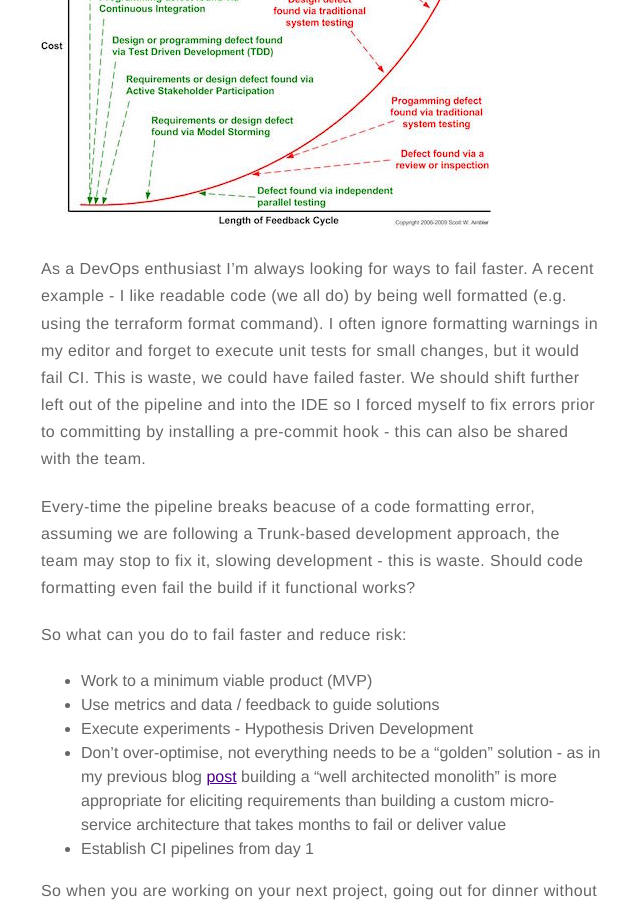
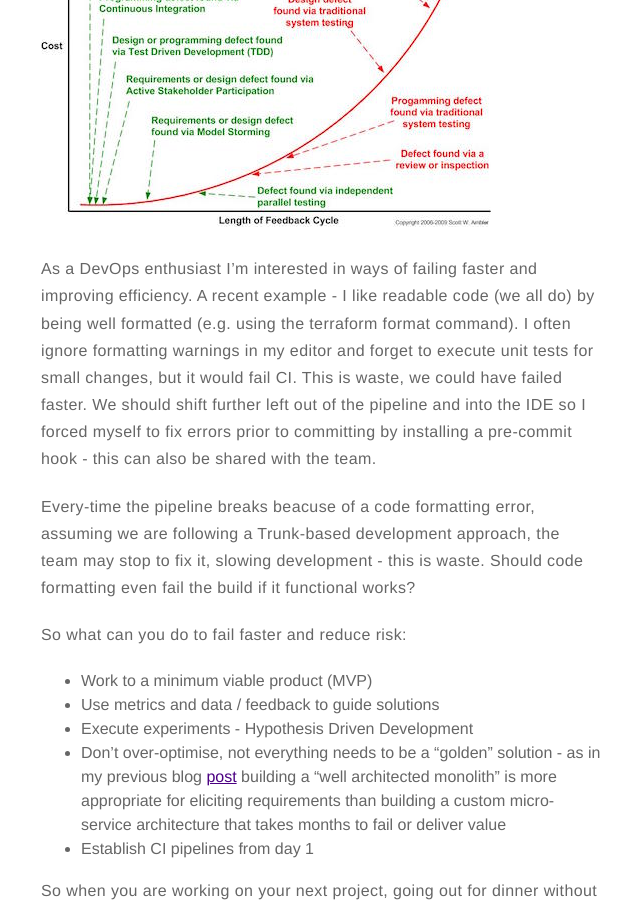
Before and after one commit to RobertNorthard/robertnorthard.github.io, a Jekyll site: the page built from _posts/2019-03-10-its-okay-to-fail.markdown, in a window 1280 px wide and 900 px high, scrolled down 584 px. Shown: the whole window, without its empty margins (319-959 px from the left). Built offline with Jekyll 4.4.1, drawn with Linux system fonts in a browser that asks for light colours.

Commit message:
Update blog content

```diff
--- a/_posts/2019-03-10-its-okay-to-fail.markdown
+++ b/_posts/2019-03-10-its-okay-to-fail.markdown
@@ -16,7 +16,7 @@ It's okay to fail! If you're not failing you may not be learning effectively. Ma
 
 [![Cost of change](https://robertnorthard.com/assets/images/cost-of-change.jpg "Cost of Change")](http://www.agilemodeling.com/essays/costOfChange.htm)
 
-As a DevOps enthusiast I'm always looking for ways to fail faster. A recent example - I like readable code (we all do) by being well formatted (e.g. using the terraform format command). I  often ignore formatting warnings in my editor and forget to execute unit tests for small changes, but it would fail CI. This is waste, we could have failed faster. We should shift further left out of the pipeline and into the IDE so I forced myself to fix errors prior to committing by installing a pre-commit hook - this can also be shared with the team.
+As a DevOps enthusiast I'm interested in ways of failing faster and improving efficiency. A recent example - I like readable code (we all do) by being well formatted (e.g. using the terraform format command). I  often ignore formatting warnings in my editor and forget to execute unit tests for small changes, but it would fail CI. This is waste, we could have failed faster. We should shift further left out of the pipeline and into the IDE so I forced myself to fix errors prior to committing by installing a pre-commit hook - this can also be shared with the team.
 
 Every-time the pipeline breaks beacuse of a code formatting error, assuming we are following a Trunk-based development approach, the team may stop to fix it, slowing development - this is waste. Should code formatting even fail the build if it functional works?
 
```
